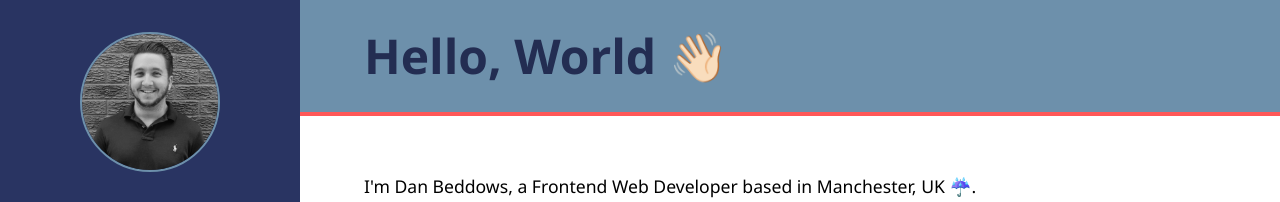
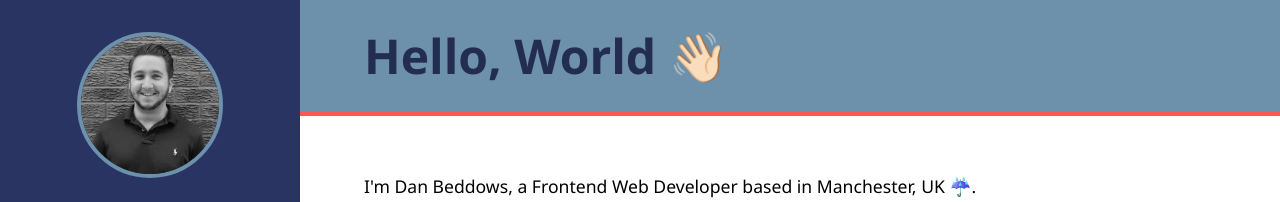
Before and after one commit to danbeddows/danbeddows.com, a Next.js app: page / in a window 1280 px wide. Shown: the top 202 px of the page. Built offline with nearby package versions, Linux system fonts and the light colour scheme; no server answers; a web font is replaced by a local one.

Commit message:
made profile image border thicker

```diff
--- a/components/global/Springboard/Header.tsx
+++ b/components/global/Springboard/Header.tsx
@@ -81,8 +81,16 @@ const StyledImageLink = styled.a`
 const StyledImage = styled(Image)`
   border-radius: 50%;
   overflow: hidden;
-  border: 2px #6d90ab solid !important;
+
   background: #fff;
+
+  @media screen and (max-width: 768px) {
+    border: 2px #6d90ab solid !important;
+  }
+
+  @media screen and (min-width: 769px) {
+    border: 4px #6d90ab solid !important;
+  }
 `;
 
 const StyledBodyLink = styled.a`
@@ -144,7 +152,7 @@ const Header: FunctionComponent<HeaderProps> = ({
     <StyledHeader variants={getMotionVariants(reduceMotion)}>
       <Link href="/">
         <StyledImageLink onClick={closeIfMobile}>
-          <StyledImage src={"/danbeddows.jpg"} width="140" height="140" />
+          <StyledImage src={"/danbeddows.jpg"} width="146" height="146" />
         </StyledImageLink>
       </Link>
       <Link href="/">
```
